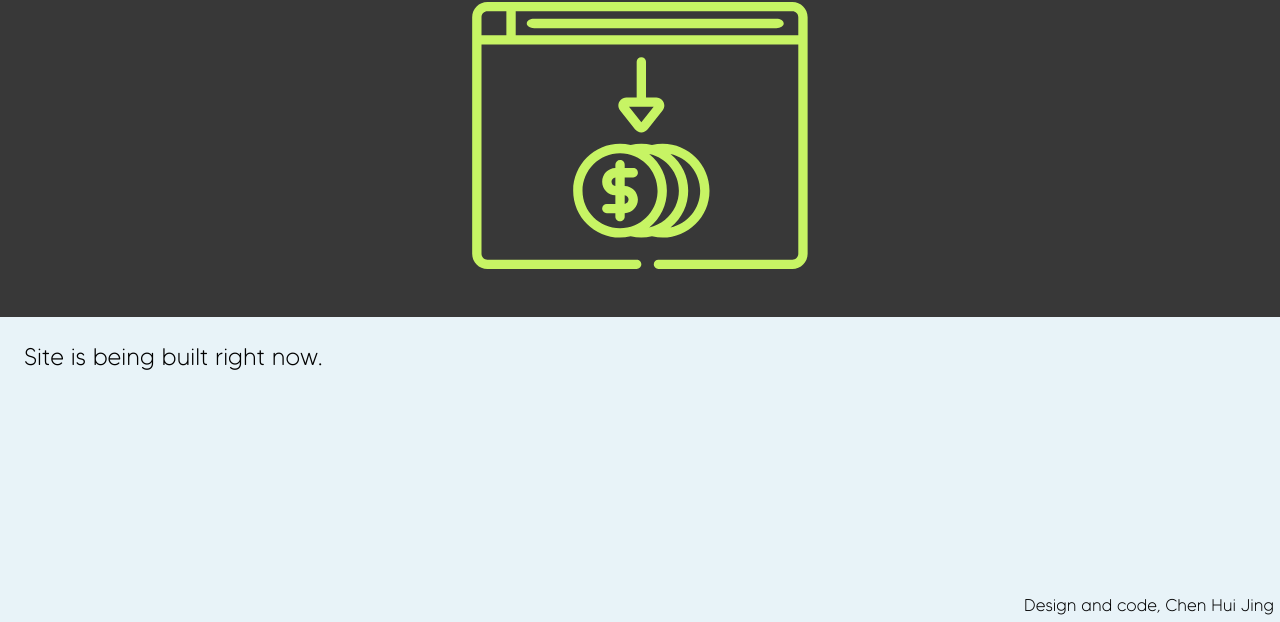
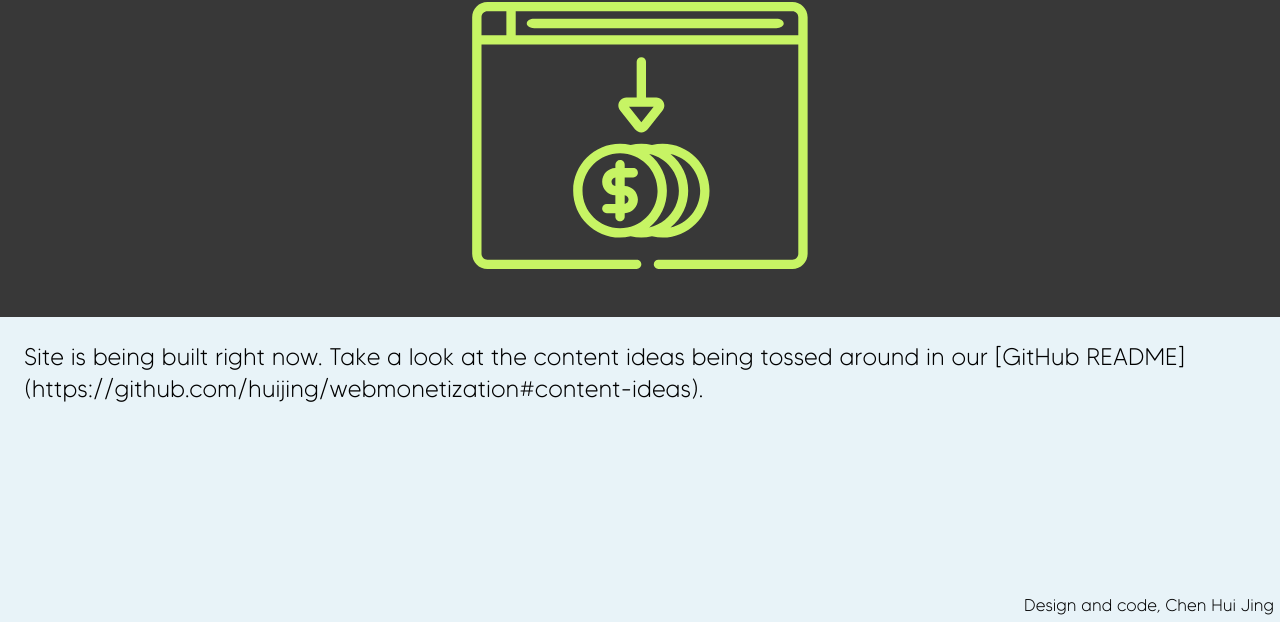
Before and after one commit to huijing/web-monetization, an Eleventy site: page src/views/index.njk in a window 1280 px wide. Shown: the part 178-800 px from the top of the page. Built offline with nearby package versions, Linux system fonts and the light colour scheme; Eleventy itself is replaced by a stand-in of ours; files that its build step writes are made by us from their sources; files whose address does not match are found by name.

Commit message:
Add link to content ideas

```diff
--- a/src/views/index.njk
+++ b/src/views/index.njk
@@ -11,5 +11,5 @@ css: front
 </header>
 
 <main>
-  <p>Site is being built right now.</p>
+  <p>Site is being built right now. Take a look at the content ideas being tossed around in our [GitHub README](https://github.com/huijing/webmonetization#content-ideas).</p>
 </main>
```
